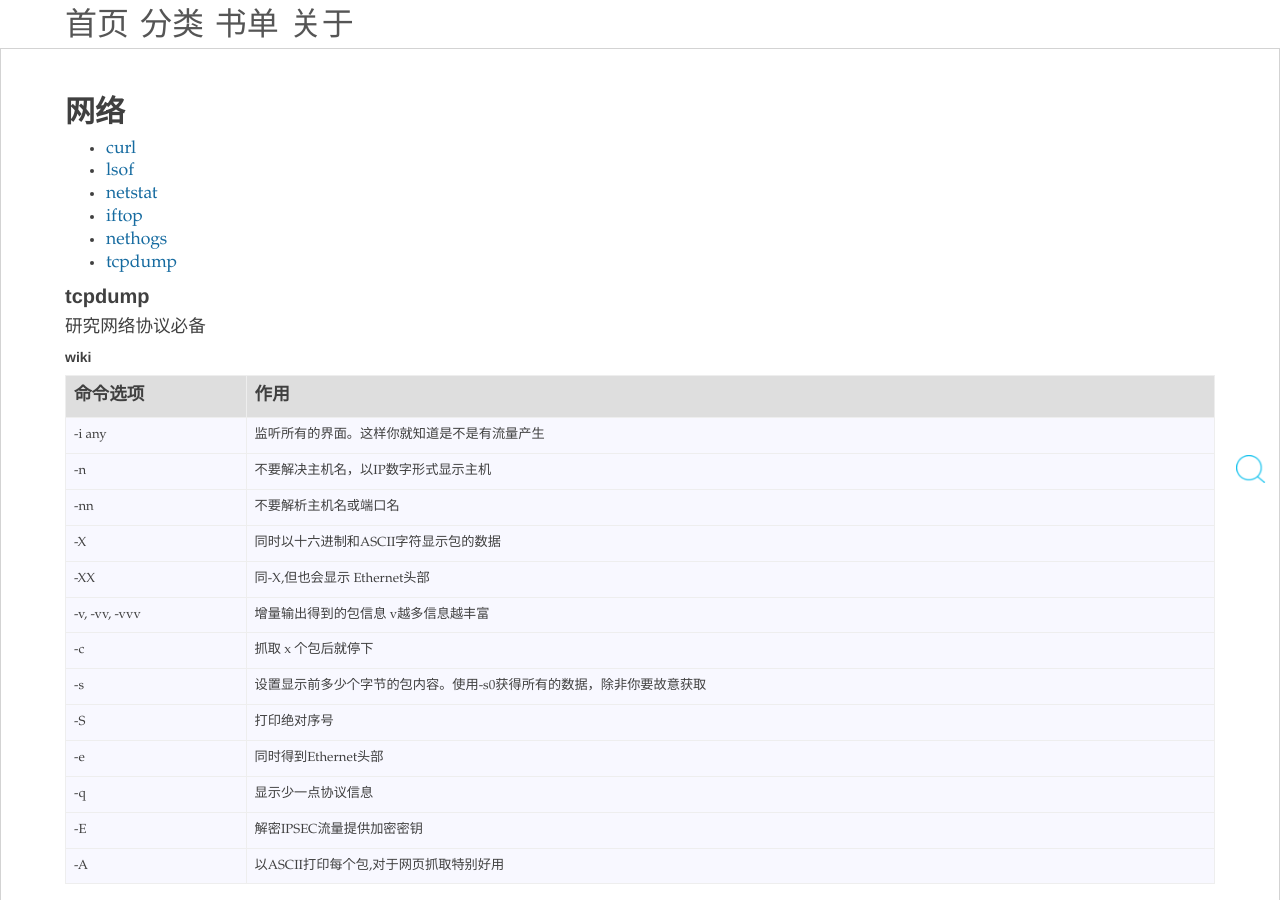
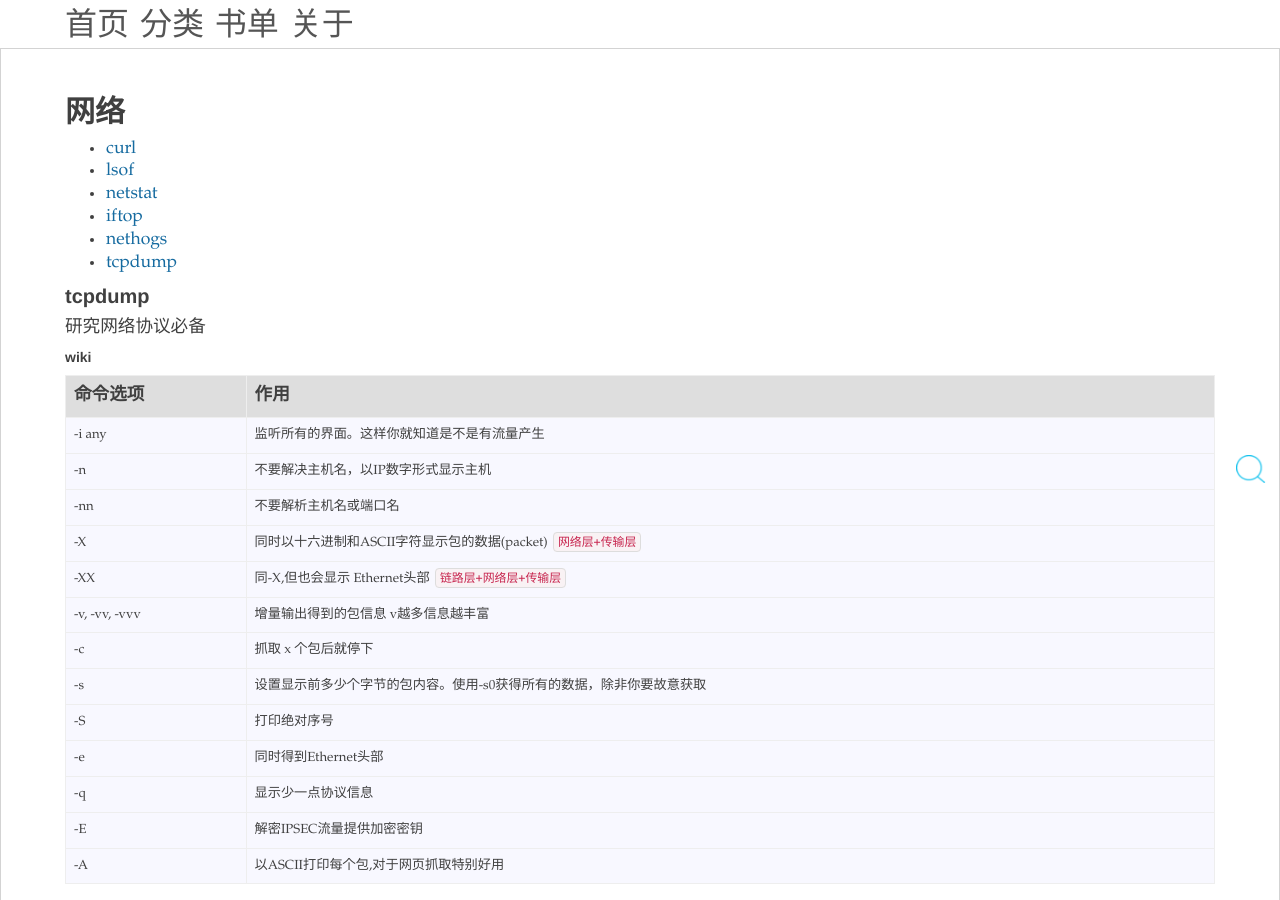
Before and after one commit to zy123a/lcj1992.github.com, a Jekyll site: the page built from _posts/unix/network/2015-03-20-network.md, in a window 1280 px wide and 900 px high. Built offline with Jekyll 4.4.1, drawn with Linux system fonts in a browser that asks for light colours; nearby versions of some CDN libraries; comment, search, counter and statistics services are not loaded.

Commit message:
tcp_header.png

```diff
--- a/_posts/unix/network/2015-03-20-network.md
+++ b/_posts/unix/network/2015-03-20-network.md
@@ -23,8 +23,8 @@
 |-i any|  监听所有的界面。这样你就知道是不是有流量产生|
 |-n| 不要解决主机名，以IP数字形式显示主机|
 |-nn|不要解析主机名或端口名|
-|-X|同时以十六进制和ASCII字符显示包的数据|
-|-XX|同-X,但也会显示 Ethernet头部|
+|-X|同时以十六进制和ASCII字符显示包的数据(packet) `网络层+传输层`|
+|-XX|同-X,但也会显示 Ethernet头部 `链路层+网络层+传输层`|
 |-v, -vv, -vvv|增量输出得到的包信息 v越多信息越丰富|
 |-c|抓取 x 个包后就停下|
 |-s|设置显示前多少个字节的包内容。使用-s0获得所有的数据，除非你要故意获取|
```
Also changed, not shown: 1 other file.
